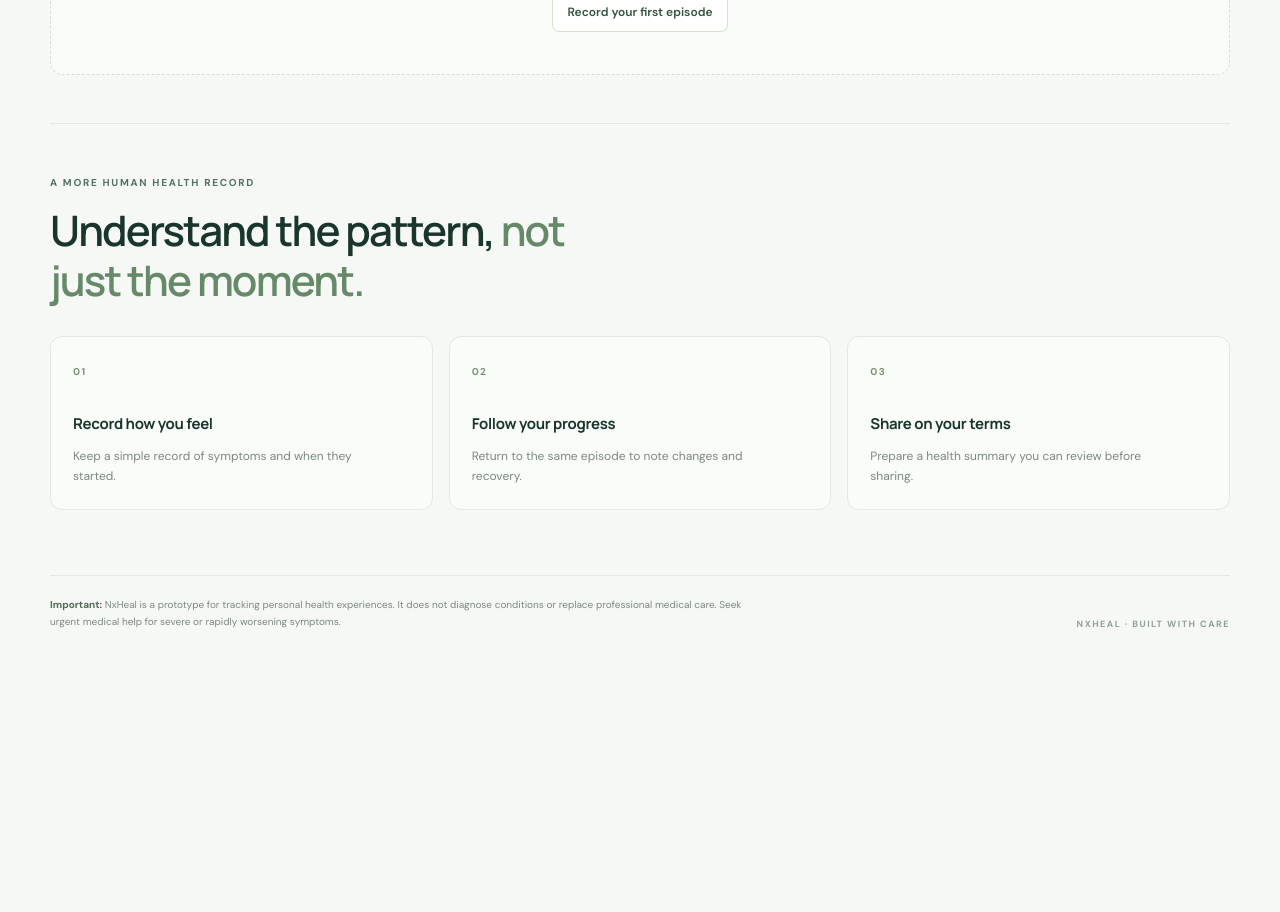
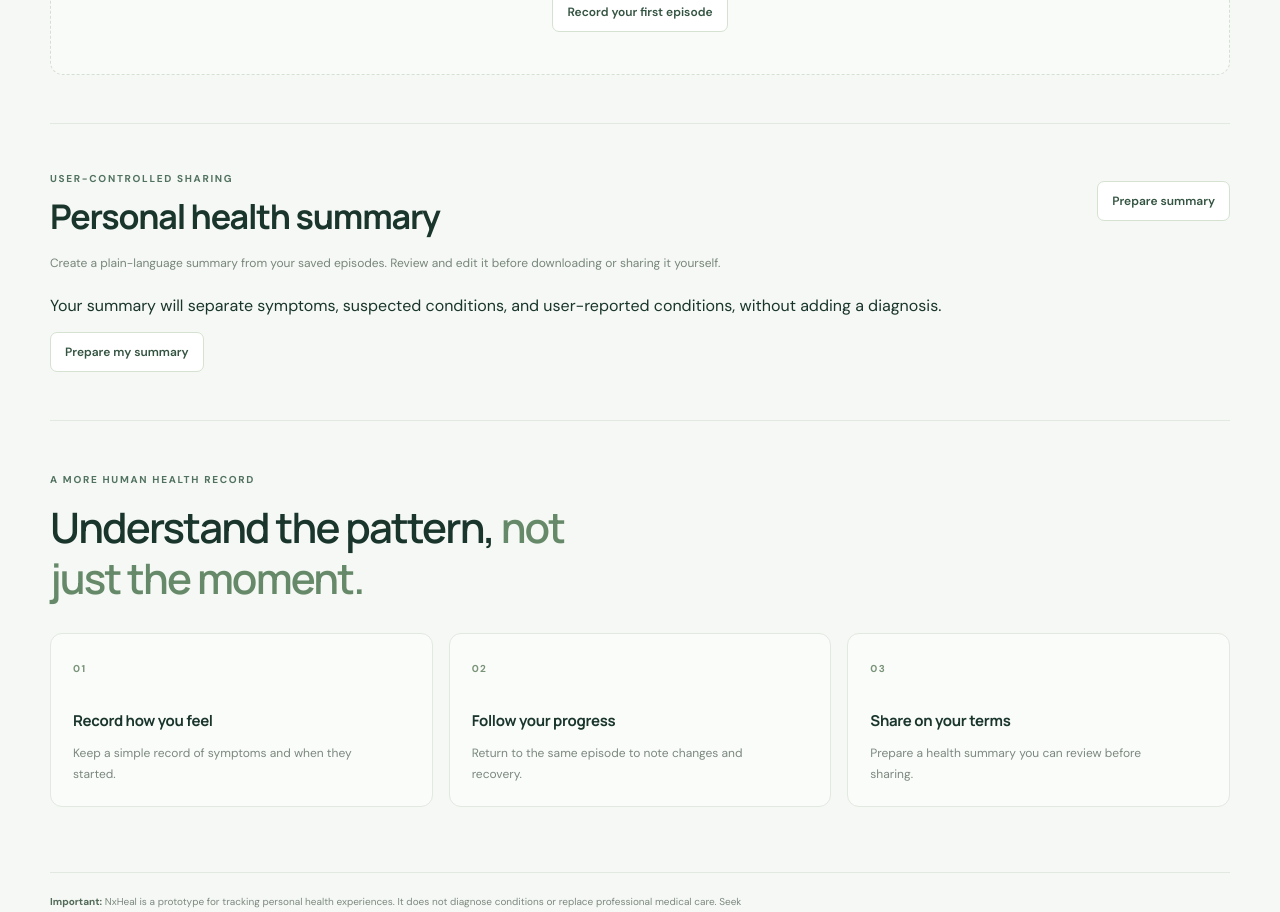
Before and after one commit to Holladworld/Nxheal, a React (Vite) app: page / in a window 1280 px wide. Shown: the part 1020-1932 px from the top of the page. Before the commit the page ends 1678 px from the top, so only its background shows below. Built offline with nearby package versions, Linux system fonts and the light colour scheme.

Commit message:
feat: add user-reviewed personal health summary export

```diff
--- a/src/App.tsx
+++ b/src/App.tsx
@@ -56,6 +56,8 @@ export default function App() {
   const [message, setMessage] = useState('');
   const [showForm, setShowForm] = useState(false);
   const [storageWarning, setStorageWarning] = useState(false);
+  const [showSummary, setShowSummary] = useState(false);
+  const [summaryDraft, setSummaryDraft] = useState('');
 
   useEffect(() => {
     try {
@@ -121,6 +123,50 @@ export default function App() {
       ? { ...episode, status, updatedAt: timestamp }
       : episode));
     setMessage(status === 'recovered' ? 'Episode marked as recovered.' : 'Episode updated.');
+  }
+
+  function createHealthSummary() {
+    const generatedAt = new Date().toLocaleDateString(undefined, { day: 'numeric', month: 'long', year: 'numeric' });
+    const lines = [
+      'NxHeal — Personal Health Summary',
+      `Prepared on: ${generatedAt}`,
+      '',
+      'This summary is based only on information entered by the user. It is not a diagnosis or a verified medical record.',
+      `Episodes recorded: ${episodes.length}`,
+      '',
+    ];
+
+    if (episodes.length === 0) {
+      lines.push('No health episodes have been recorded in NxHeal yet.');
+    } else {
+      episodes.forEach((episode, index) => {
+        lines.push(`${index + 1}. Episode — started ${readableDate(episode.onsetDate)}`);
+        lines.push(`   Symptoms recorded: ${Array.isArray(episode.symptoms) ? episode.symptoms.join(', ') : 'Not available'}`);
+        lines.push(`   User-reported severity: ${episode.severity || 'Not recorded'}`);
+        lines.push(`   Current status: ${episode.status || 'Not recorded'}`);
+        if (episode.suspectedCondition) lines.push(`   Suspected condition (user's own suspicion; not a diagnosis): ${episode.suspectedCondition}`);
+        if (episode.reportedCondition) lines.push(`   User-reported condition (not independently verified): ${episode.reportedCondition}`);
+        lines.push('');
+      });
+    }
+
+    lines.push('Please review this summary for accuracy before sharing it. NxHeal does not diagnose or replace professional medical care.');
+    setSummaryDraft(lines.join('\n'));
+    setShowSummary(true);
+    setMessage('');
+    window.setTimeout(() => document.getElementById('health-summary')?.scrollIntoView({ behavior: 'smooth', block: 'start' }), 0);
+  }
+
+  function downloadHealthSummary() {
+    const blob = new Blob([summaryDraft], { type: 'text/plain;charset=utf-8' });
+    const url = URL.createObjectURL(blob);
+    const link = document.createElement('a');
+    link.href = url;
+    link.download = 'nxheal-personal-health-summary.txt';
+    document.body.appendChild(link);
+    link.click();
+    link.remove();
+    URL.revokeObjectURL(url);
   }
 
   function deleteEpisode(id: string) {
@@ -281,6 +327,32 @@ export default function App() {
         )}
       </section>
 
+      <section className="workspace-section summary-section" id="health-summary" aria-labelledby="summary-title">
+        <div className="workspace-heading">
+          <div><p className="eyebrow">USER-CONTROLLED SHARING</p><h2 id="summary-title">Personal health summary</h2></div>
+          <button className="secondary-button" type="button" onClick={createHealthSummary}>Prepare summary</button>
+        </div>
+        <p className="section-intro">Create a plain-language summary from your saved episodes. Review and edit it before downloading or sharing it yourself.</p>
+        {showSummary ? (
+          <div className="summary-editor">
+            <label className="form-field" htmlFor="summary-draft">Review and edit your summary before sharing
+              <textarea id="summary-draft" value={summaryDraft} onChange={(event) => setSummaryDraft(event.target.value)} rows={14} />
+            </label>
+            <p className="summary-privacy-note">The summary is prepared in this browser. NxHeal does not send it to anyone. Only download or share it if you choose to.</p>
+            <div className="form-actions">
+              <button className="primary-button" type="button" onClick={downloadHealthSummary} disabled={!summaryDraft.trim()}>Download text summary</button>
+              <button className="secondary-button" type="button" onClick={() => window.print()} disabled={!summaryDraft.trim()}>Print / Save as PDF</button>
+              <button className="text-button" type="button" onClick={() => setShowSummary(false)}>Close summary</button>
+            </div>
+          </div>
+        ) : (
+          <div className="summary-prompt">
+            <p>Your summary will separate symptoms, suspected conditions, and user-reported conditions, without adding a diagnosis.</p>
+            <button className="secondary-button" type="button" onClick={createHealthSummary}>Prepare my summary</button>
+          </div>
+        )}
+      </section>
+
       <section className="features-section" id="how-it-works">
         <div className="section-heading">
           <p className="eyebrow">A MORE HUMAN HEALTH RECORD</p>
```
